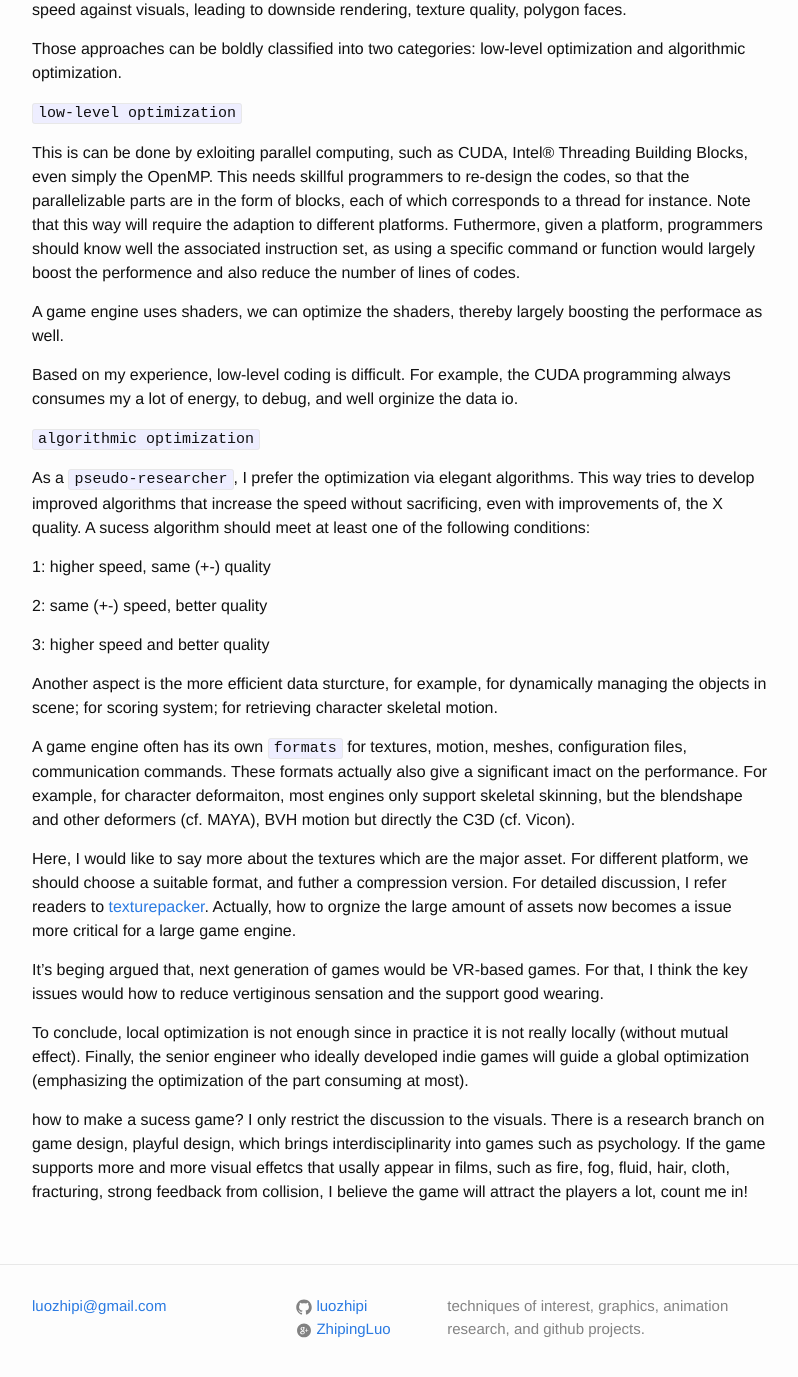
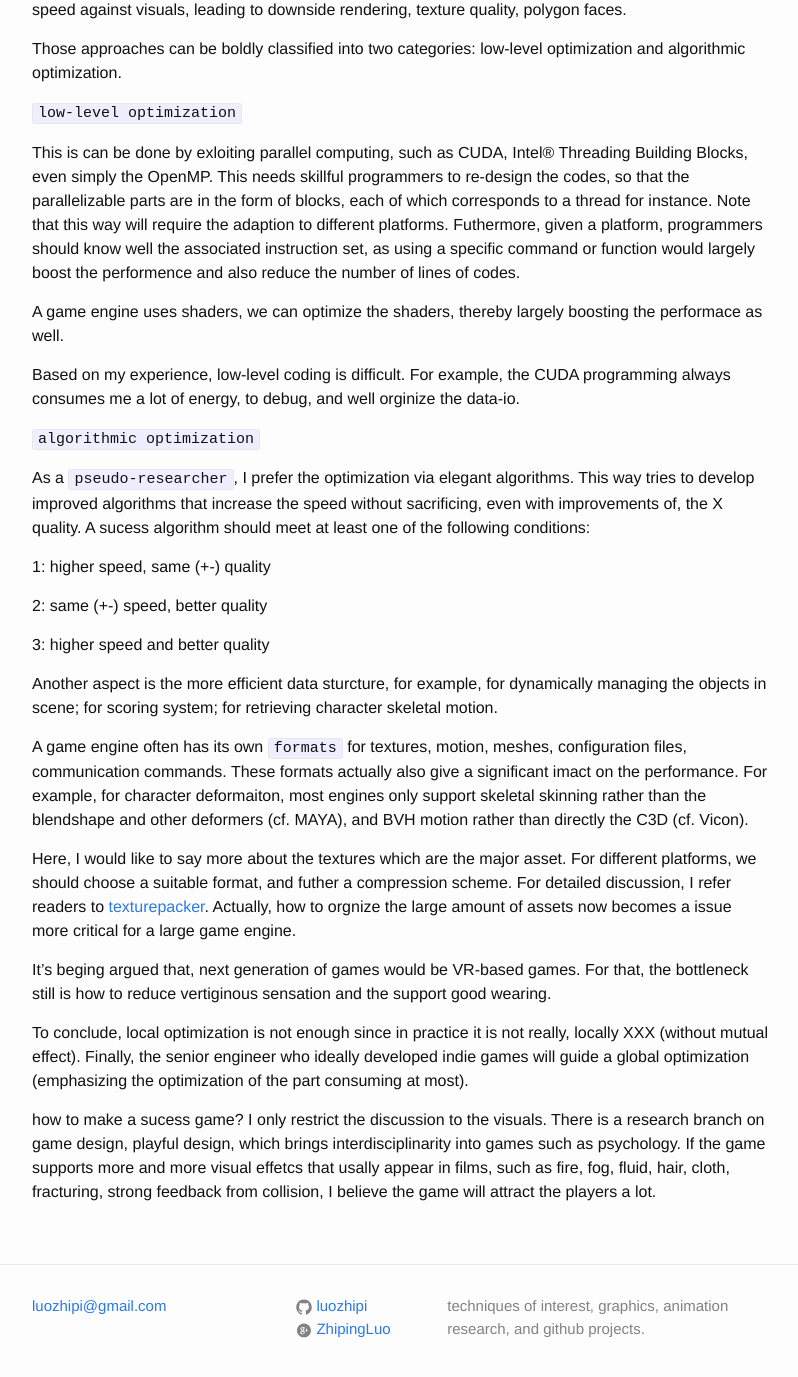
Before and after one commit to luozhipi/luozhipi.github.io, a Jekyll site: the page built from _posts/2015-09-02-gameopt.markdown, in a window 1280 px wide and 1400 px high, scrolled down 736 px. Shown: the top 1377 px of the window, without its empty margins (238-1036 px from the left). Built offline with Jekyll 4.4.1, drawn with Linux system fonts in a browser that asks for light colours; some of the changed text lies outside the part shown.

Commit message:
Update 2015-09-02-gameopt.markdown

```diff
--- a/_posts/2015-09-02-gameopt.markdown
+++ b/_posts/2015-09-02-gameopt.markdown
@@ -31,7 +31,7 @@ This is can be done by exloiting parallel computing, such as CUDA, Intel® Threa
 
 A game engine uses shaders, we can optimize the shaders, thereby largely boosting the performace as well.
 
-Based on my experience, low-level coding is difficult. For example, the CUDA programming always consumes my a lot of energy, to debug, and well orginize the data io.
+Based on my experience, low-level coding is difficult. For example, the CUDA programming always consumes me a lot of energy, to debug, and well orginize the data-io.
 
 `algorithmic optimization`
 
@@ -45,14 +45,14 @@ As a `pseudo-researcher`, I prefer the optimization via elegant algorithms. This
 
 Another aspect is the more efficient data sturcture, for example, for dynamically managing the objects in scene; for scoring system; for retrieving character skeletal motion.
 
-A game engine often has its own `formats` for textures, motion, meshes, configuration files, communication commands. These formats actually also give a significant imact on the performance. For example, for character deformaiton, most engines only support skeletal skinning, but the blendshape and other deformers (cf. MAYA), BVH motion but directly the C3D (cf. Vicon).
+A game engine often has its own `formats` for textures, motion, meshes, configuration files, communication commands. These formats actually also give a significant imact on the performance. For example, for character deformaiton, most engines only support skeletal skinning rather than the blendshape and other deformers (cf. MAYA), and BVH motion rather than directly the C3D (cf. Vicon).
 
-Here, I would like to say more about the textures which are the major asset. For different platform, we should choose a suitable format, and futher a compression version. For detailed discussion, I refer readers to [texturepacker]. Actually, how to orgnize the large amount of assets now becomes a issue more critical for a large game engine.
+Here, I would like to say more about the textures which are the major asset. For different platforms, we should choose a suitable format, and futher a compression scheme. For detailed discussion, I refer readers to [texturepacker]. Actually, how to orgnize the large amount of assets now becomes a issue more critical for a large game engine.
 
-It's beging argued that, next generation of games would be VR-based games. For that, I think the key issues would how to reduce vertiginous sensation and the support good wearing.
+It's beging argued that, next generation of games would be VR-based games. For that, the bottleneck still is how to reduce vertiginous sensation and the support good wearing.
 
-To conclude, local optimization is not enough since in practice it is not really locally (without mutual effect). Finally, the senior engineer who ideally developed indie games will guide a global optimization (emphasizing the optimization of the part consuming at most).
+To conclude, local optimization is not enough since in practice it is not really, locally XXX (without mutual effect). Finally, the senior engineer who ideally developed indie games will guide a global optimization (emphasizing the optimization of the part consuming at most).
 
-how to make a sucess game? I only restrict the discussion to the visuals. There is a research branch on game design, playful design, which brings interdisciplinarity into games such as psychology. If the game supports more and more visual effetcs that usally appear in films, such as fire, fog, fluid, hair, cloth, fracturing, strong feedback from collision, I believe the game will attract the players a lot, count me in!
+how to make a sucess game? I only restrict the discussion to the visuals. There is a research branch on game design, playful design, which brings interdisciplinarity into games such as psychology. If the game supports more and more visual effetcs that usally appear in films, such as fire, fog, fluid, hair, cloth, fracturing, strong feedback from collision, I believe the game will attract the players a lot.
 
 [texturepacker]: https://www.codeandweb.com/texturepacker
```
Also changed, not shown: other parts of _posts/2015-09-02-gameopt.markdown (+1 -1 lines).
